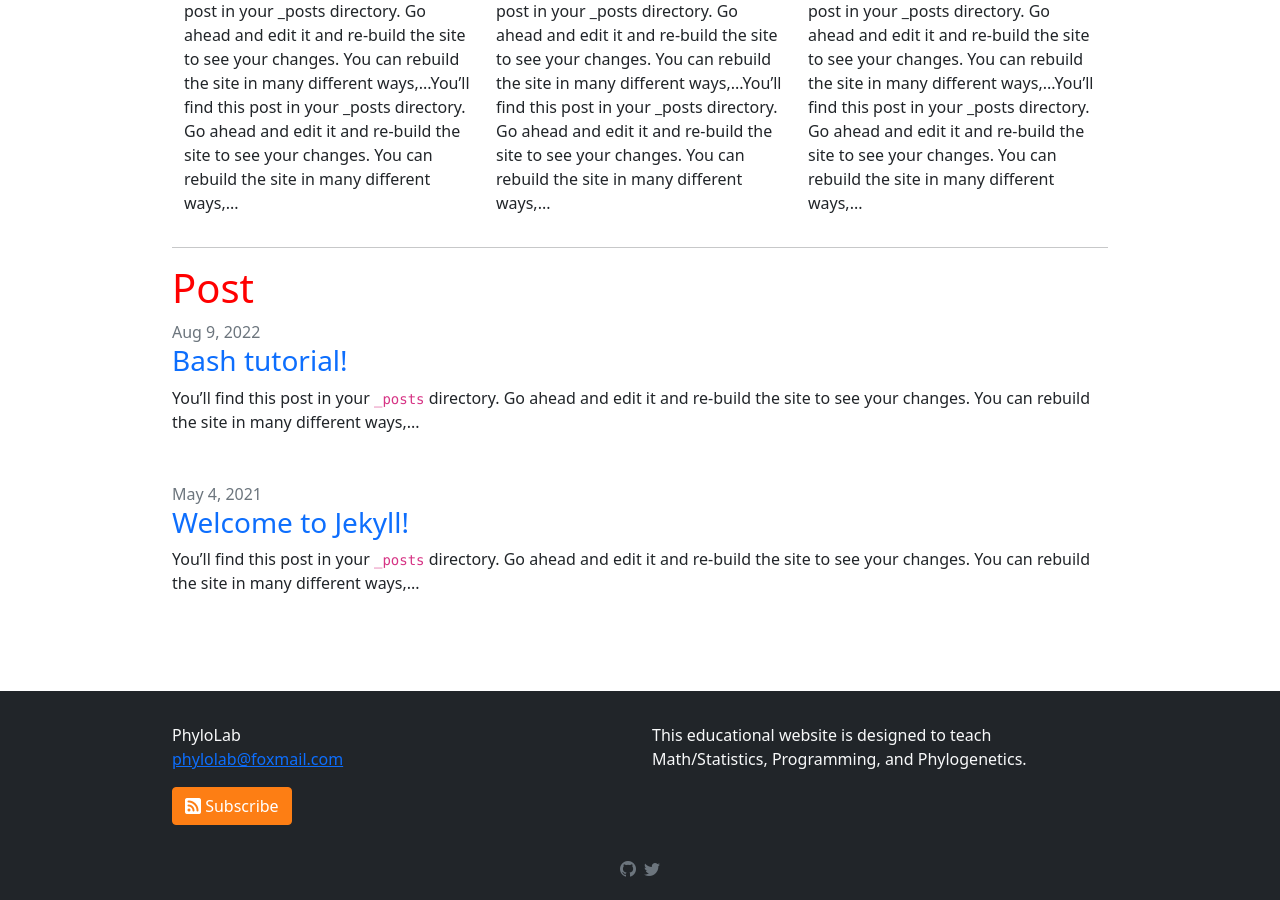
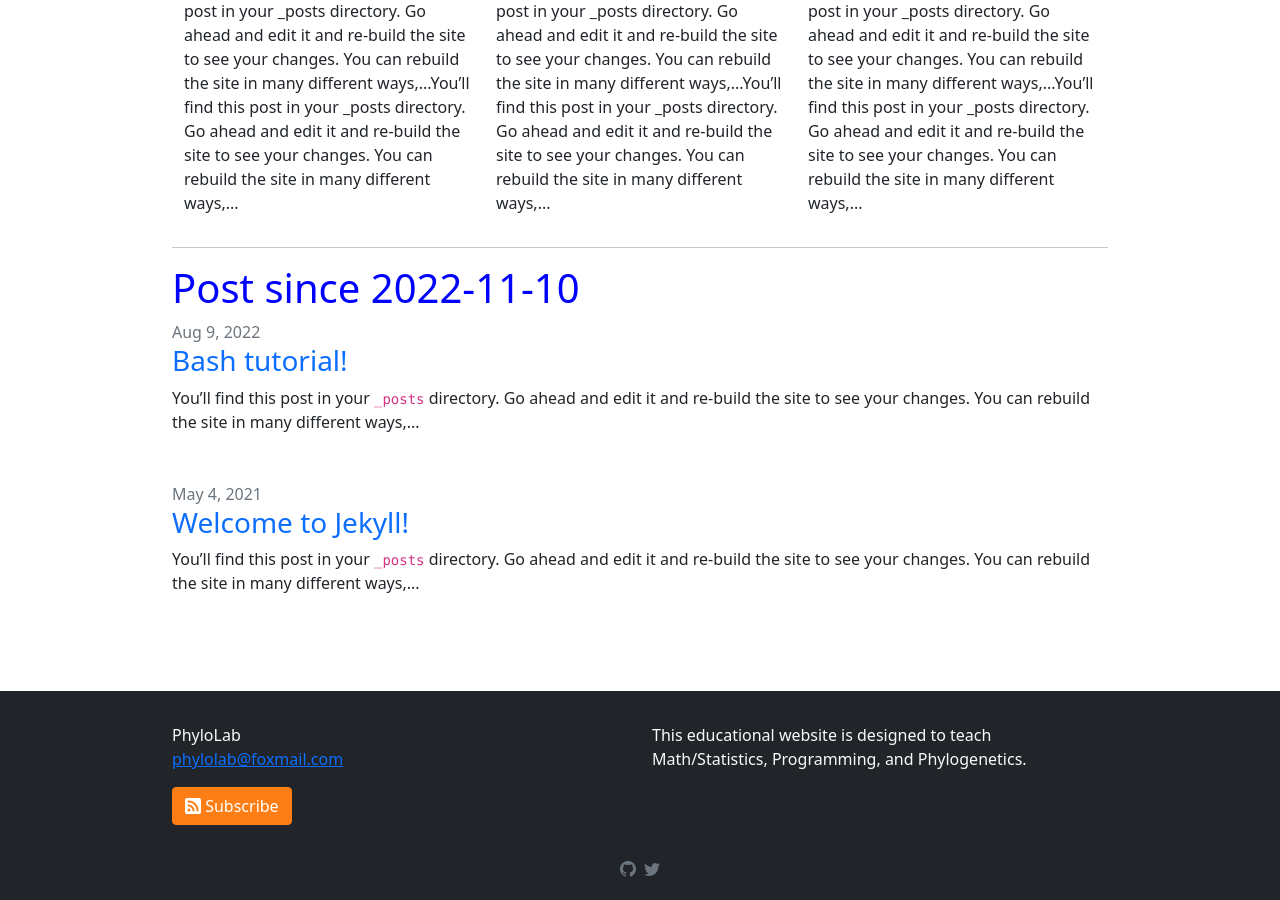
Before and after one commit to lliu1871/PhyEd, a Jekyll site: the page built from index.markdown, in a window 1280 px wide and 900 px high, scrolled down 1024 px. Built offline with Jekyll 4.4.1, drawn with Linux system fonts in a browser that asks for light colours; comment, search, counter and statistics services are not loaded.

Commit message:
Update index.markdown

```diff
--- a/index.markdown
+++ b/index.markdown
@@ -49,4 +49,4 @@ layout: home
 </div>
 
 <hr>
-<h1 style="color:red">Post</h1>
+<h1 style="color:blue">Post since 2022-11-10</h1>
```
